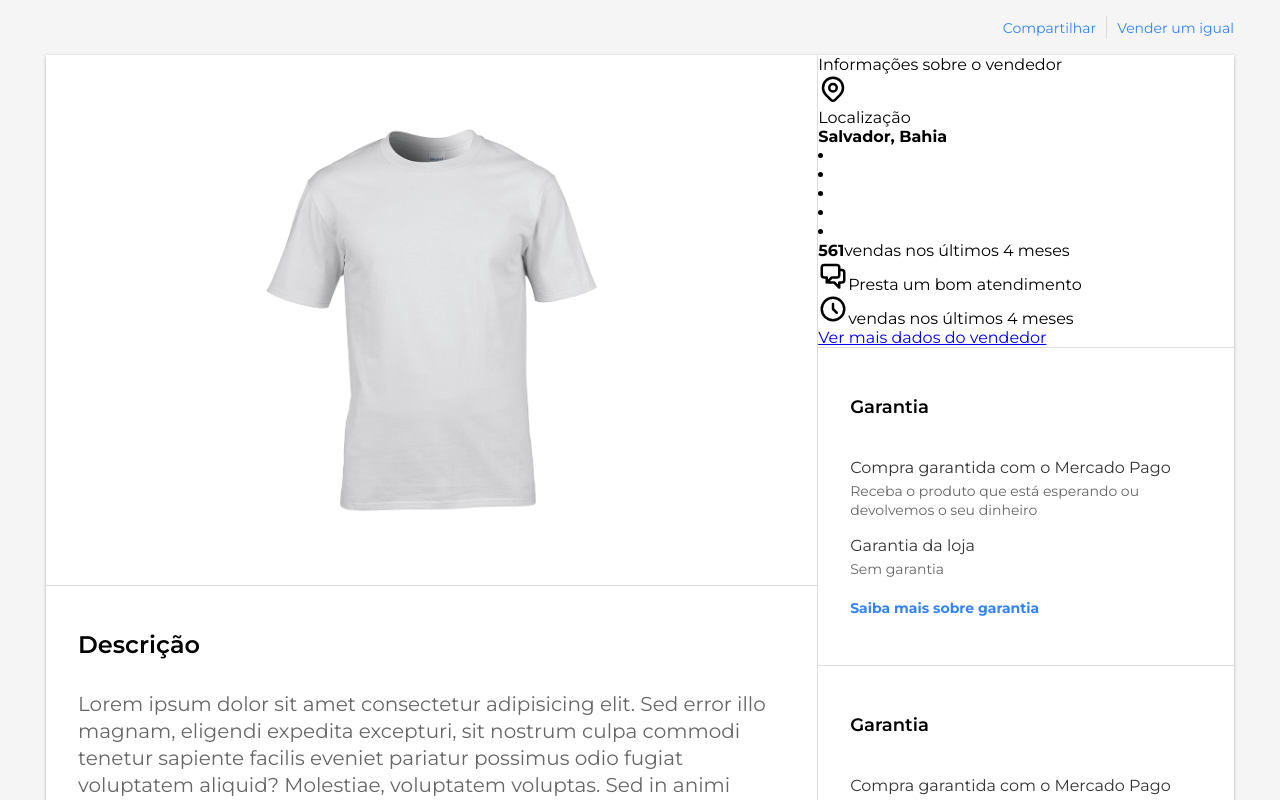
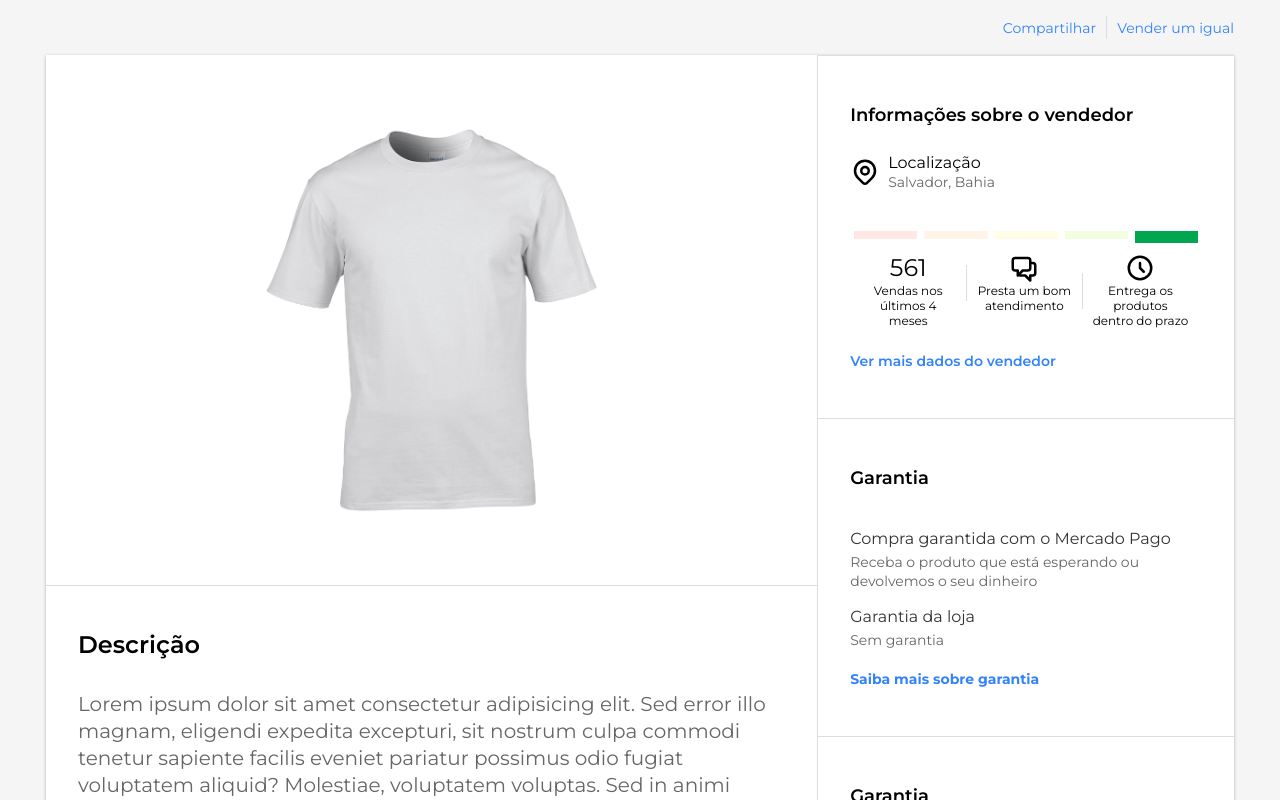
Before and after one commit to AfonsoMachado/mercadolivre-clone, a React (Create React App) app: page / in a window 1280 px wide. Shown: the top 800 px of the page. Built offline with nearby package versions, Linux system fonts and the light colour scheme; the HTML template or start-up script is replaced by a standard one.

Commit message:
implementado estilização do vendedort

```diff
--- a/src/components/SellerInfo/index.tsx
+++ b/src/components/SellerInfo/index.tsx
@@ -39,7 +39,7 @@
         <ReputationRow>
           <div>
             <strong>561</strong>
-            <span>vendas nos últimos 4 meses</span>
+            <span>Vendas nos últimos 4 meses</span>
           </div>
 
           <div>
@@ -53,7 +53,7 @@
             <strong>
               <ClockIcon />
             </strong>
-            <span>vendas nos últimos 4 meses</span>
+            <span>Entrega os produtos dentro do prazo</span>
           </div>
         </ReputationRow>
       </ReputationCard>
--- a/src/components/SellerInfo/styles.ts
+++ b/src/components/SellerInfo/styles.ts
@@ -5,11 +5,37 @@
   HiOutlineClock,
 } from "react-icons/hi";
 
-export const Container = styled.div``;
+export const Container = styled.div`
+  padding: 48px 32px;
+  display: flex;
+  flex-direction: column;
+  border-top: 1px solid var(--color-border);
+`;
 
-export const Title = styled.div``;
+export const Title = styled.div`
+  font-size: 18px;
+  margin-bottom: 20px;
+  font-weight: 600;
+`;
 
-export const LocationCard = styled.div``;
+export const LocationCard = styled.div`
+  display: flex;
+  align-items: center;
+  padding: 7px 0;
+
+  > div {
+    margin-left: 8px;
+
+    > p {
+      font-size: 16px;
+    }
+    > strong {
+      font-size: 14px;
+      font-weight: normal;
+      color: var(--color-gray);
+    }
+  }
+`;
 
 const iconCSS = css`
   width: 30px;
@@ -20,11 +46,91 @@
   ${iconCSS}
 `;
 
-export const ReputationCard = styled.div``;
+export const ReputationCard = styled.div`
+  margin-top: 33px;
+  display: flex;
+  flex-direction: column;
+  align-items: center;
+`;
 
-export const ReputationThermometer = styled.div``;
+export const ReputationThermometer = styled.ol`
+  list-style: none;
 
-export const ReputationRow = styled.div``;
+  width: 100%;
+
+  display: grid;
+  grid-template-columns: repeat(5, 1fr);
+
+  grid-gap: 7px;
+  padding: 0 4px;
+
+  > li {
+    width: 100%;
+    height: 8px;
+
+    &:nth-child(1) {
+      background: var(--reputation-1);
+    }
+    &:nth-child(2) {
+      background: var(--reputation-2);
+    }
+    &:nth-child(3) {
+      background: var(--reputation-3);
+    }
+    &:nth-child(4) {
+      background: var(--reputation-4);
+    }
+    &:nth-child(5) {
+      background: var(--reputation-5);
+    }
+
+    &.active {
+      height: 12px;
+    }
+  }
+`;
+
+export const ReputationRow = styled.div`
+  margin-top: 10px;
+  display: flex;
+  /* todos os itens começando na mesma posição */
+  align-items: flex-start;
+
+  > div {
+    width: 33%;
+    padding: 0 10px;
+    display: flex;
+    flex-direction: column;
+    align-items: center;
+    text-align: center;
+
+    > strong {
+      font-size: 24px;
+      font-weight: normal;
+      height: 30px;
+    }
+
+    > span {
+      font-size: 12px;
+    }
+
+    position: relative;
+
+    & + div {
+      &::before {
+        content: "";
+        /* relativo ao elemento anterior */
+        position: absolute;
+        /* jogando pra cima e pro meio */
+        left: 0;
+        top: 50%;
+        transform: translateY(-50%);
+        height: 36px;
+        border-left: 1px solid var(--color-border);
+      }
+    }
+  }
+`;
 
 export const SupportIcon = styled(HiOutlineChatAlt2)`
   ${iconCSS}
@@ -34,4 +140,10 @@
   ${iconCSS}
 `;
 
-export const More = styled.a``;
+export const More = styled.a`
+  margin-top: 24px;
+  color: var(--color-blue);
+  font-size: 14px;
+  font-weight: 600;
+  text-decoration: none;
+`;
```
